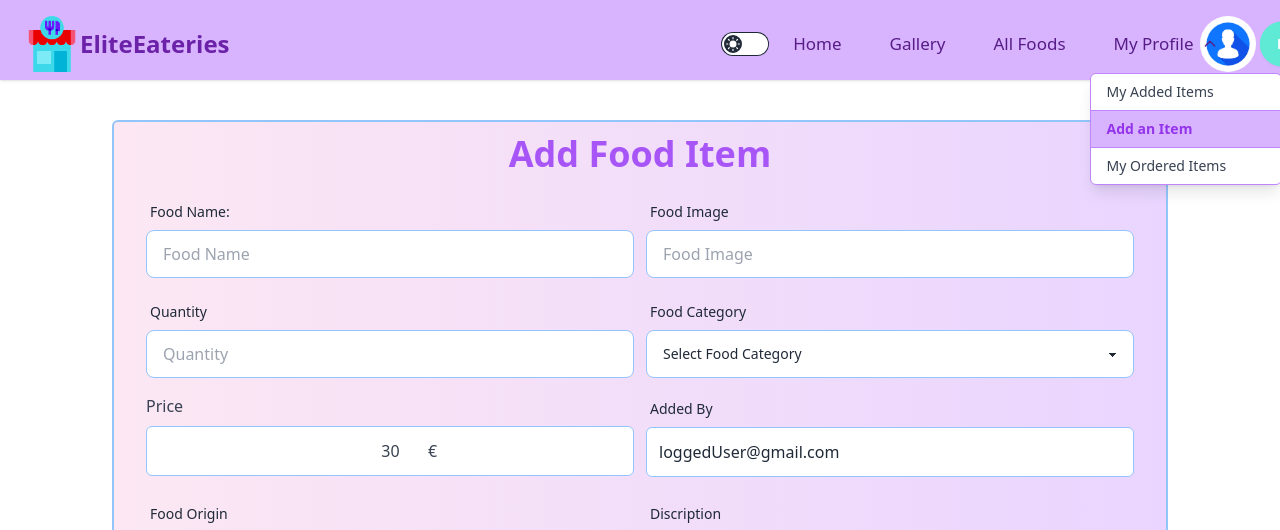
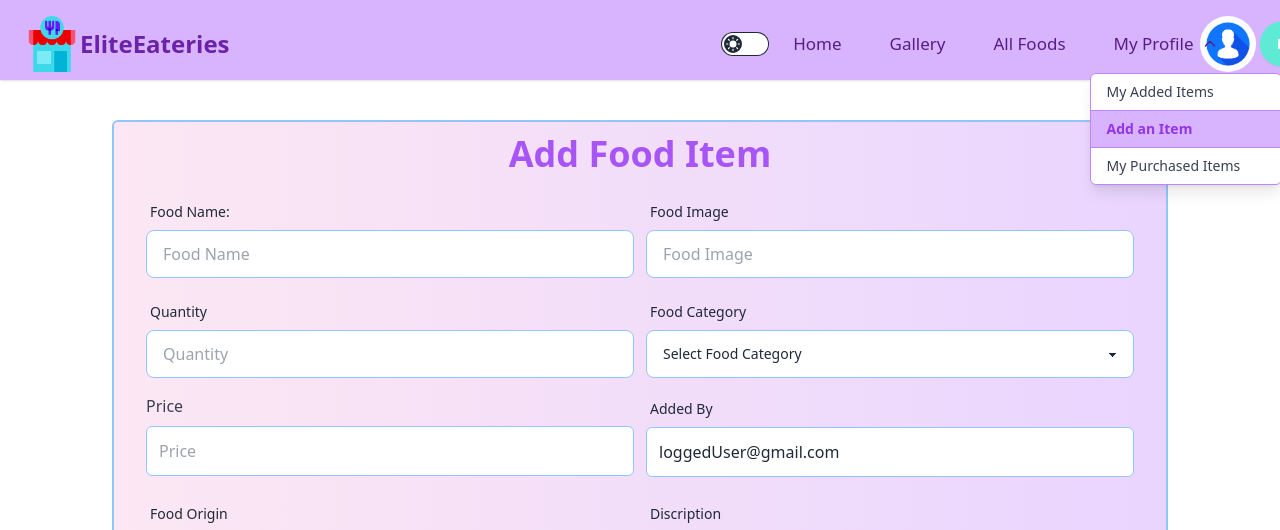
Before and after one commit to Bedoian/my-eleventh-assignment, a React (Vite) app: page /addItem in a window 1280 px wide. Both pictures are taken after a click on the button "My Profile". Shown: the top 530 px of the page. Built offline with nearby package versions, Linux system fonts and the light colour scheme; no server answers.

Commit message:
post operation added

```diff
--- a/package.json
+++ b/package.json
@@ -10,6 +10,7 @@
     "preview": "vite preview"
   },
   "dependencies": {
+    "axios": "^1.7.7",
     "firebase": "^10.13.1",
     "localforage": "^1.10.0",
     "match-sorter": "^6.3.4",
--- a/src/Components/ProfileDropdown.jsx
+++ b/src/Components/ProfileDropdown.jsx
@@ -60,13 +60,13 @@ const ProfileDropdown = () => {
                         </NavLink>
                     </div>
                     <NavLink
-                        to="/myOrder"
+                        to="/myPurchase"
                         className={({ isActive }) =>
                             `block px-4 py-2 text-sm text-gray-700 dark:text-gray-200 hover:bg-purple-300 dark:hover:bg-gray-700 ${
                                 isActive ? 'bg-purple-300 text-purple-600 font-semibold' : ''
                             }`
                         }>
-                        My Ordered Items
+                        My Purchased Items
                     </NavLink>
                 </div>
             )}
--- a/src/Pages/AddItem.jsx
+++ b/src/Pages/AddItem.jsx
@@ -1,48 +1,69 @@
 import { useContext } from "react";
-import Swal from "sweetalert2";
-
-import { Link } from "react-router-dom";
+// import Swal from "sweetalert2";
 import { AuthContext } from "../Provider/AuthProvider";
+import axios from "axios";
+import toast from "react-hot-toast";
 
 const AddItem = () => {
     const { user } = useContext(AuthContext)
 
-    const handleAddSpots = e => {
+    const handleAddSpots =async e => {
         e.preventDefault()
         const form = e.target;
         const name = form.name.value;
-        const country = form.country.value;
-        const location = form.location.value;
         const photo = form.photo.value;
-        const cost = form.cost.value;
-        const Ttime = form.time.value;
-        const visitor = form.visitor.value;
+        const quantity = form.quantity.value;
+        const price = form.price.value;
         const discription = form.discription.value;
         const email = user.email
+        const origin = form.origin.value;
+        const itemDetail = {
+            name,
+            quantity,
+            photo,
+            price,
+            origin,
+            discription,
+            buyer:{
+                email,
+                name:user?.displayName,
+                photo:user?.photoURL
+            }
+        }
 
-        const spotDetail = { name, country, location, photo, cost, Ttime, visitor, discription, email }
+        // console.table(itemDetail);
 
         // send spot data to the server
-        fetch('https://my-tenth-assignment-server-one.vercel.app/spot', {
-            method: 'POST',
-            headers: {
-                'content-type': 'application/json'
-            },
-            body: JSON.stringify(spotDetail)
-        })
-            .then(res => res.json())
-            .then(data => {
-                console.log(data);
-                if (data.insertedId) {
-                    Swal.fire({
-                        title: 'Success!',
-                        text: 'Coffee Added Successfully',
-                        icon: 'success',
-                        confirmButtonText: 'Continue'
-                    })
-                    form.reset()
-                }
-            })
+
+        try{
+            const{data}=await axios.post(`${import.meta.env.VITE_API_URL}/items`,itemDetail)
+            console.log(data);
+            toast.success('data added successfully')
+        }
+
+        catch(err){
+            console.log(err);
+        }
+        // fetch('https://my-tenth-assignment-server-one.vercel.app/spot', {
+        //     method: 'POST',
+        //     headers: {
+        //         'content-type': 'application/json'
+        //     },
+        //     body: JSON.stringify(itemDetail)
+        // })
+        //     .then(res => res.json())
+        //     .then(data => {
+        //         console.log(data);
+        //         if (data.insertedId) {
+        //             Swal.fire({
+        //                 title: 'Success!',
+        //                 text: 'Coffee Added Successfully',
+        //                 icon: 'success',
+        //                 confirmButtonText: 'Continue'
+        //             })
+        //             form.reset()
+        //         }
+        //     })
 
 
 
@@ -118,16 +139,12 @@ const AddItem = () => {
                         <label className="text-gray-700 " htmlFor="min_price">
                             Price
                         </label>
-                        <span className="absolute inset-y-0 top-[33px] left-32 lg:top-[27px] lg:left-[270px] pl-3 flex items-center text-gray-700 pointer-events-none">
-                            €
-                        </span>
                         <input
-                            defaultValue={30}
                             id="min_price"
-                            step="5"
                             name="price"
+                            placeholder="Price"
                             type="number"
-                            className="text-center border border-blue-300 block w-full pl-8 pr-4 py-3 mt-2 text-gray-700 bg-white  rounded-md focus:border-blue-400 focus:ring-blue-300 focus:ring-opacity-40 focus:outline-none focus:ring"
+                            className="border border-blue-300 block w-full pl-3 pr-4 py-3 mt-2 text-gray-700 bg-white  rounded-md focus:border-blue-400 focus:ring-blue-300 focus:ring-opacity-40 focus:outline-none focus:ring"
                         />
                     </div>
                     <div className="form-control md:w-1/2 relative bottom-[3px] ">
--- a/src/Pages/MyOrder.jsx
+++ /dev/null
@@ -1,10 +0,0 @@
-
-const MyOrder = () => {
-    return (
-        <div>
-            <h1>My Ordered</h1>
-        </div>
-    );
-};
-
-export default MyOrder;
--- /dev/null
+++ b/src/Pages/MyPurchase.jsx
@@ -0,0 +1,10 @@
+
+const MyPurchase = () => {
+    return (
+        <div>
+
+        </div>
+    );
+};
+
+export default MyPurchase;
--- a/src/Routes/Route.jsx
+++ b/src/Routes/Route.jsx
@@ -6,7 +6,7 @@ import Home from "../Pages/Home/Home";
 import Gallery from "../Pages/Gallery";
 import AllFoods from "../Pages/AllFoods";
 import AddItem from "../Pages/AddItem";
-import MyOrder from "../Pages/MyOrder";
+import MyOrder from "../Pages/MyPurchase";
 import MyAddedList from "../Pages/MyAddedList";
 export const router = createBrowserRouter([
     {
@@ -34,7 +34,7 @@ export const router = createBrowserRouter([
           element:<SignUp></SignUp>
         },
         {
-          path:'/myOrder',
+          path:'/myPurchase',
           element:<MyOrder></MyOrder>
         },
         {
```
Also changed, not shown: 1 other file (tests, documents, lock files or other folders).
